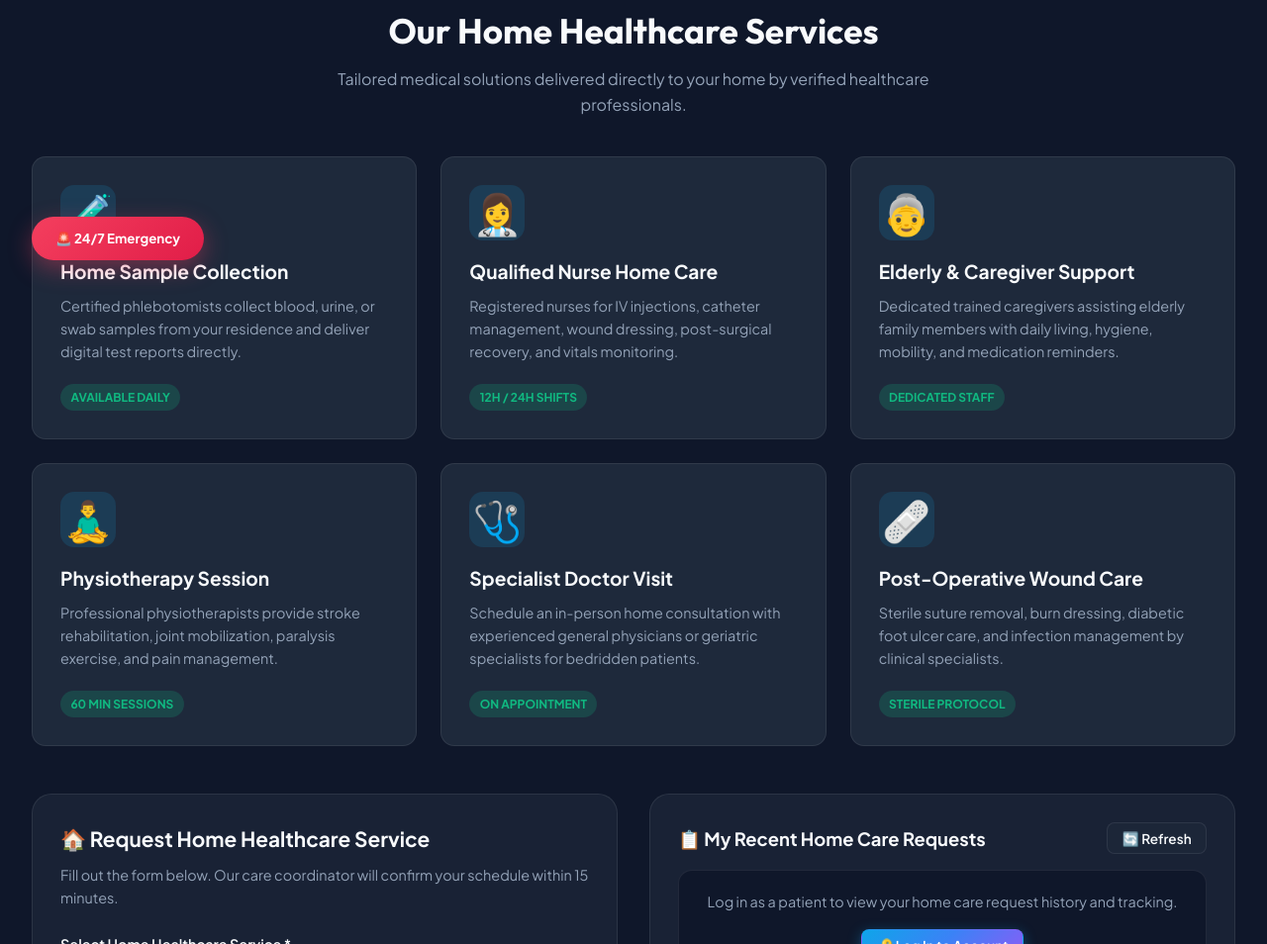
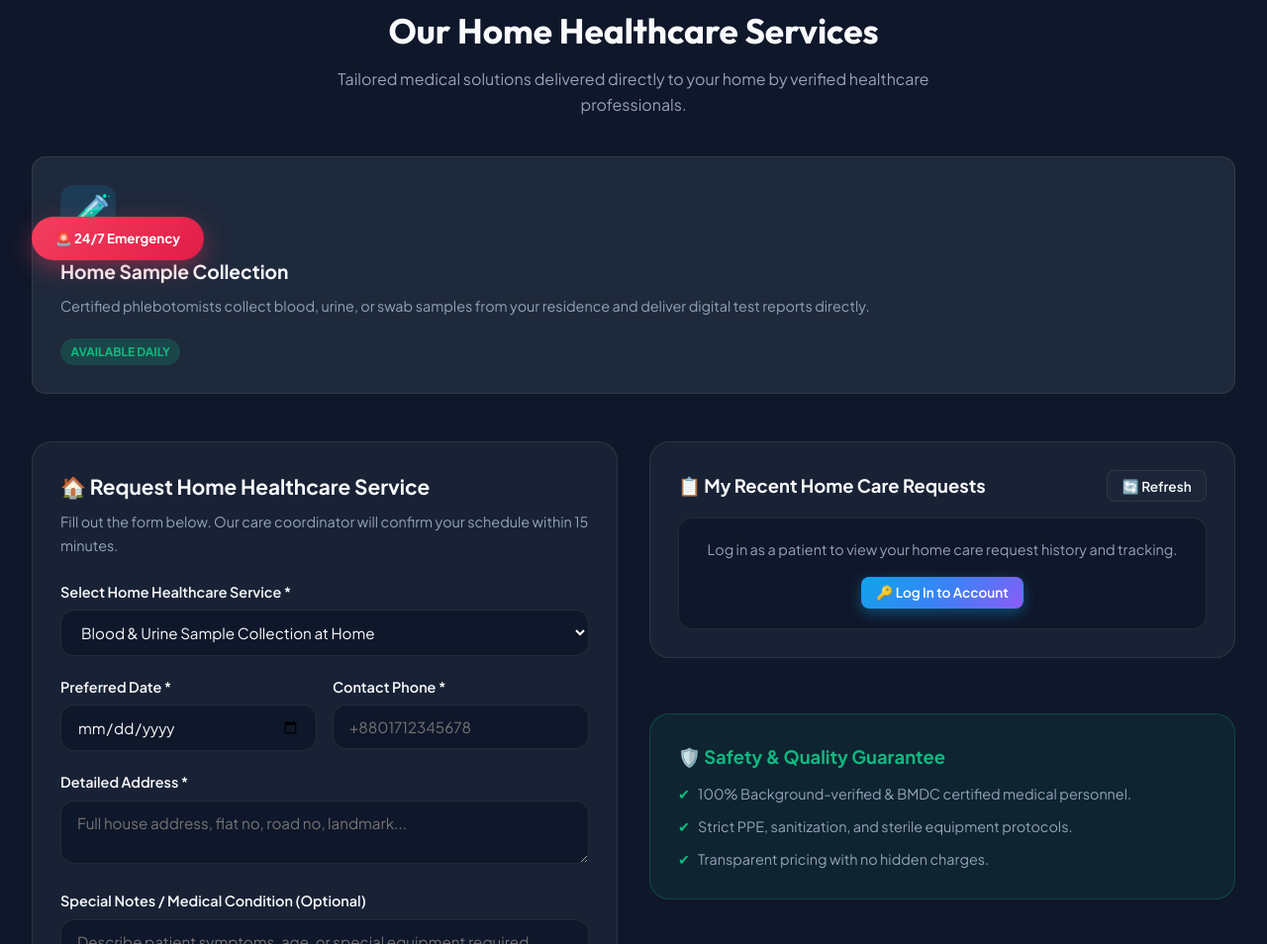
Before and after one commit to Mahirmobashirprodhan/digital-healthcare-system-2, a website: page public/home-care.html in a window 1280 px wide. Shown: the part 505-1459 px from the top of the page at 99% size. Drawn offline with Linux system fonts and the light colour scheme; no server answers.

Commit message:
Fix home care sample collection services

```diff
--- a/public/home-care.html
+++ b/public/home-care.html
@@ -92,51 +92,6 @@
           </p>
           <span class="badge badge-active">Available Daily</span>
         </div>
-
-        <div class="home-care-card">
-          <div class="service-icon" style="font-size: 2.5rem; margin-bottom: 1rem;">👩‍⚕️</div>
-          <h3 style="font-size: 1.2rem; margin-bottom: 0.5rem;">Qualified Nurse Home Care</h3>
-          <p style="color: var(--text-secondary); font-size: 0.9rem; margin-bottom: 1.25rem; line-height: 1.6;">
-            Registered nurses for IV injections, catheter management, wound dressing, post-surgical recovery, and vitals monitoring.
-          </p>
-          <span class="badge badge-active">12h / 24h Shifts</span>
-        </div>
-
-        <div class="home-care-card">
-          <div class="service-icon" style="font-size: 2.5rem; margin-bottom: 1rem;">👵</div>
-          <h3 style="font-size: 1.2rem; margin-bottom: 0.5rem;">Elderly & Caregiver Support</h3>
-          <p style="color: var(--text-secondary); font-size: 0.9rem; margin-bottom: 1.25rem; line-height: 1.6;">
-            Dedicated trained caregivers assisting elderly family members with daily living, hygiene, mobility, and medication reminders.
-          </p>
-          <span class="badge badge-active">Dedicated Staff</span>
-        </div>
-
-        <div class="home-care-card">
-          <div class="service-icon" style="font-size: 2.5rem; margin-bottom: 1rem;">🧘‍♂️</div>
-          <h3 style="font-size: 1.2rem; margin-bottom: 0.5rem;">Physiotherapy Session</h3>
-          <p style="color: var(--text-secondary); font-size: 0.9rem; margin-bottom: 1.25rem; line-height: 1.6;">
-            Professional physiotherapists provide stroke rehabilitation, joint mobilization, paralysis exercise, and pain management.
-          </p>
-          <span class="badge badge-active">60 Min Sessions</span>
-        </div>
-
-        <div class="home-care-card">
-          <div class="service-icon" style="font-size: 2.5rem; margin-bottom: 1rem;">🩺</div>
-          <h3 style="font-size: 1.2rem; margin-bottom: 0.5rem;">Specialist Doctor Visit</h3>
-          <p style="color: var(--text-secondary); font-size: 0.9rem; margin-bottom: 1.25rem; line-height: 1.6;">
-            Schedule an in-person home consultation with experienced general physicians or geriatric specialists for bedridden patients.
-          </p>
-          <span class="badge badge-active">On Appointment</span>
-        </div>
-
-        <div class="home-care-card">
-          <div class="service-icon" style="font-size: 2.5rem; margin-bottom: 1rem;">🩹</div>
-          <h3 style="font-size: 1.2rem; margin-bottom: 0.5rem;">Post-Operative Wound Care</h3>
-          <p style="color: var(--text-secondary); font-size: 0.9rem; margin-bottom: 1.25rem; line-height: 1.6;">
-            Sterile suture removal, burn dressing, diabetic foot ulcer care, and infection management by clinical specialists.
-          </p>
-          <span class="badge badge-active">Sterile Protocol</span>
-        </div>
       </div>
     </div>
 
@@ -157,11 +112,6 @@
             <label class="form-label">Select Home Healthcare Service *</label>
             <select id="page-hs-service-type" class="form-control" required>
               <option value="Home Sample Collection">Blood & Urine Sample Collection at Home</option>
-              <option value="Home Nursing Care">Qualified Nurse Home Care (12h / 24h Shift)</option>
-              <option value="Elderly & Caregiver Support">Elderly Caregiver & Medication Assistance</option>
-              <option value="Physiotherapy Session">Physical Therapy & Rehabilitation Session</option>
-              <option value="Specialist Doctor Visit">Specialist Doctor Home Visit</option>
-              <option value="Post-Operative Wound Care">Post-Operative Wound Care & Dressing</option>
             </select>
           </div>
 
```
